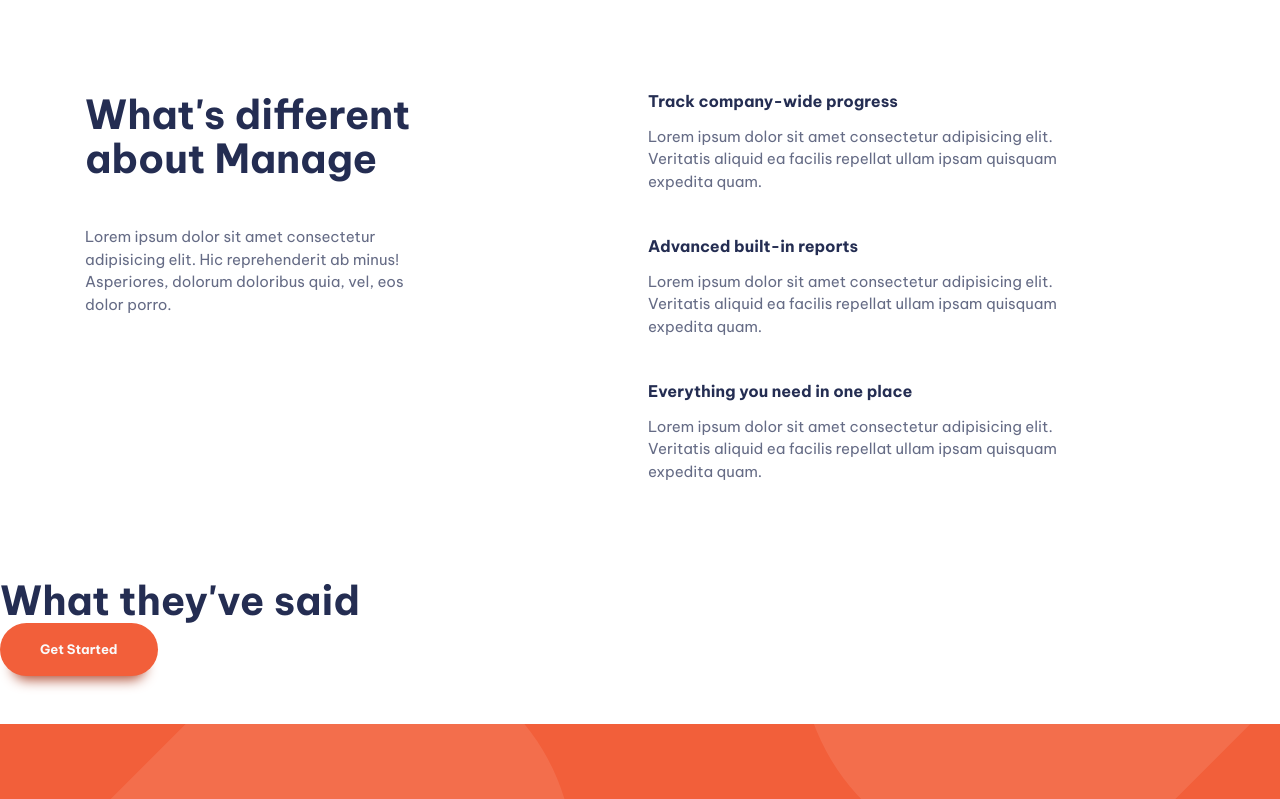
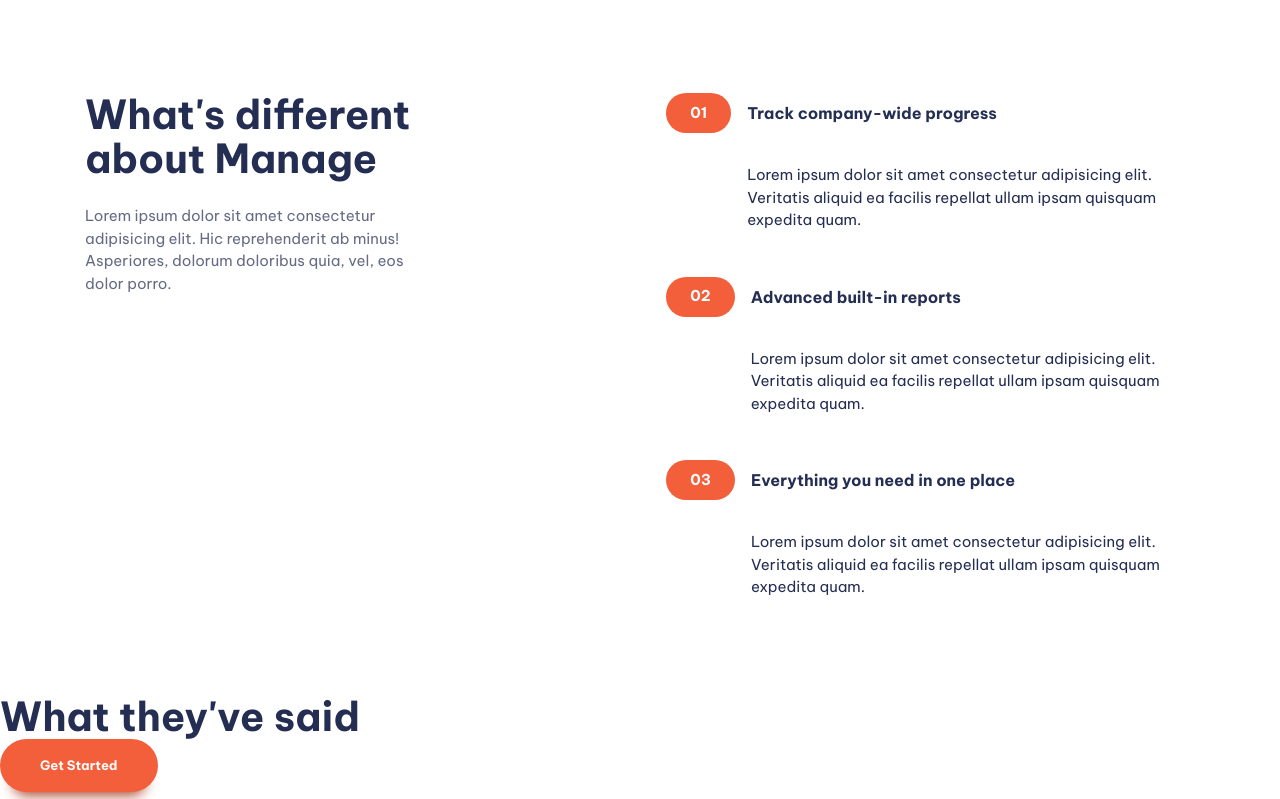
Before and after one commit to antysanjana/manage-landing-page, a website built with Vite: page index.html in a window 1280 px wide. Shown: the part 647-1446 px from the top of the page. Built offline with nearby package versions, Linux system fonts and the light colour scheme.

Commit message:
Numbered list

```diff
--- a/index.html
+++ b/index.html
@@ -57,7 +57,7 @@
       <section class="padding-block-700">
         <div class="container">
           <div class="even-columns">
-            <div class="flow">
+            <div class="flow text-center-sm-only margin-bottom-700" style="--flow-spacer: 1.5rem">
               <h2 class="fs-secondary-heading fw-bold">What's different about Manage</h2>
               <p>Lorem ipsum dolor sit amet consectetur adipisicing elit. Hic reprehenderit ab minus! Asperiores, dolorum doloribus quia, vel, eos dolor porro.</p>
             </div>
@@ -65,20 +65,20 @@
             <ul role="list" class="numbered-items | flow">
               <li>
                 <div class="flow"  style="--flow-spacer: 1em">
-                  <h3 class="fs-600 fw-bold">Track company-wide progress</h3>
-                <p data-width="wide">Lorem ipsum dolor sit amet consectetur adipisicing elit. Veritatis aliquid ea facilis repellat ullam ipsam quisquam expedita quam.</p>
+                  <h3 class="numbered_items__title fs-600 fw-bold">Track company-wide progress</h3>
+                <p class="numbered_items__body" data-width="wide">Lorem ipsum dolor sit amet consectetur adipisicing elit. Veritatis aliquid ea facilis repellat ullam ipsam quisquam expedita quam.</p>
                 </div>
             </li>
               <li>
                 <div class="flow"  style="--flow-spacer: 1em">
-                  <h3 class="fs-600 fw-bold">Advanced built-in reports</h3>
-                <p data-width="wide">Lorem ipsum dolor sit amet consectetur adipisicing elit. Veritatis aliquid ea facilis repellat ullam ipsam quisquam expedita quam.</p>
+                  <h3 class="numbered_items__title fs-600 fw-bold">Advanced built-in reports</h3>
+                <p class="numbered_items__body" data-width="wide">Lorem ipsum dolor sit amet consectetur adipisicing elit. Veritatis aliquid ea facilis repellat ullam ipsam quisquam expedita quam.</p>
                 </div>
             </li>
               <li>
                 <div class="flow"  style="--flow-spacer: 1em">
-                  <h3 class="fs-600 fw-bold">Everything you need in one place</h3>
-                <p data-width="wide">Lorem ipsum dolor sit amet consectetur adipisicing elit. Veritatis aliquid ea facilis repellat ullam ipsam quisquam expedita quam.</p>
+                  <h3 class="numbered_items__title fs-600 fw-bold">Everything you need in one place</h3>
+                <p class="numbered_items__body" data-width="wide">Lorem ipsum dolor sit amet consectetur adipisicing elit. Veritatis aliquid ea facilis repellat ullam ipsam quisquam expedita quam.</p>
                 </div>
             </li>
             </ul>
--- a/style.css
+++ b/style.css
@@ -388,6 +388,76 @@
    background-position: -15rem -5rem, 50rem -42rem;
 }
 
+/*Numbered list*/
+.numbered-items {
+  counter-reset: count;
+  width: fit-content;
+  margin-inline: auto;
+}
+
+.numbered-items li {
+  counter-increment: count;
+}
+
+.numbered-items div {
+  display: grid;
+  position: relative;
+  grid-template-columns: min-content 1fr;
+  align-items: center;
+  gap: var(--size-400);
+}
+
+.numbered_items__body {
+  grid-column: 1/ -1;
+}
+
+.numbered_items__title {
+  grid-column: 2/3;
+  grid-row: 1/2;
+  line-height: 1;
+}
+
+@media(min-width: 30em) {
+  .numbered_items__body {
+    grid-column: 2/ -1;
+  }
+}
+
+.numbered-items div::before,
+.numbered-items div::after {
+  height: 40px;
+}
+
+.numbered-items div::before {
+  content: "0" counter(count);
+  display: flex;
+  align-items: center;
+  background-color: var(--clr-accent-400);
+  color: var(--clr-neutral-100);
+  font-weight: var(--fw-bold);
+  padding: 0 var(--size-500);
+  border-radius: 100vw;
+  grid-row: 1/2;
+  grid-column: 1/2;
+}
+
+@media(max-width: 30em){
+  .numbered-items div::after{
+    --bg: var(--clr-accent-100);
+    content: "";
+    display: block;
+    z-index: -1;
+    border-radius: 100vw 0 0 100vw;
+    inset: 0 -100vw 0 0;
+    grid-column: 1/-1;
+    grid-row: 1/2;
+    height: 40px;
+    background-color: var(--bg);
+    box-shadow: 5em 0 0 var(--bg);
+  }
+}
+
+
 /*Utility classes*/
 .visually-hidden {
   position: absolute;
@@ -404,9 +474,9 @@
 
   .container {
     --max-width: 1110px;
-    --padding: 1rem;
+    --container-padding: 1rem;
 
-    width: min(var(--max-width), 100% - var(--padding) * 2);
+    width: min(var(--max-width), 100% - var(--container-padding) * 2);
     margin-inline: auto;
   }
 
@@ -434,6 +504,24 @@
 
   :where(.flow :not(:first-child)){
     margin-top: var(--flow-spacer, 3em);
+  }
+
+  .text-center {
+    text-align: center;
+  }
+
+  .text-center p {
+    margin-inline: auto;
+  }
+
+  @media(max-width: 50em){
+    .text-center-sm-only{
+      text-align: center;
+    }
+
+    .text-center-sm-only p {
+      margin-inline: auto;
+    }
   }
 
   .text-primary-400{
@@ -520,6 +608,10 @@
     padding-block: var(--size-900);
   }
 
+ .margin-bottom-700 {
+  margin-block-end: var(--size-700);
+}
+
   .display-sm-none {
     display: none;
   }
```
